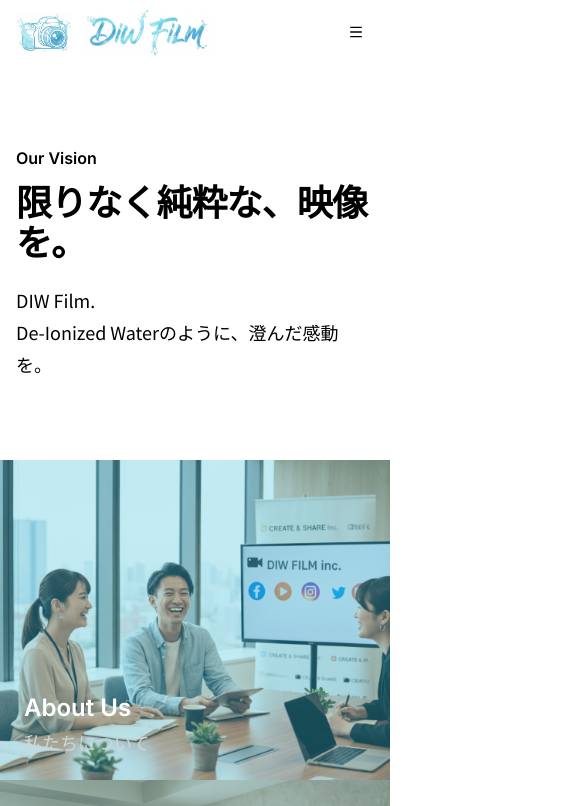
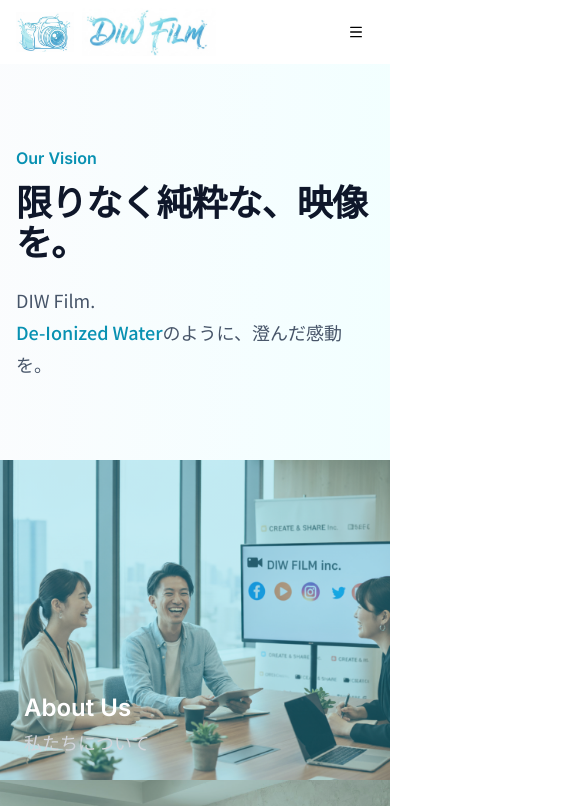
Before and after one commit to 3110yutaro/homepage-diwfilm, a Next.js app: page / in a window 390 px wide. Shown: the top 806 px of the page, 579 px wide, since content can reach past the window. Built offline with nearby package versions, Linux system fonts and the light colour scheme.

Commit message:
UIを背景をオシャレにアップデート

```diff
--- /dev/null
+++ b/src/app/components/animations/BackgroundBlobs.tsx
@@ -0,0 +1,10 @@
+export function BackgroundBlobs() {
+  return (
+    <div aria-hidden="true" className="absolute inset-0 -z-10">
+      <div className="absolute inset-0 bg-gradient-to-br from-slate-50 via-cyan-50 to-blue-100 opacity-70"></div>
+      <div className="absolute top-1/4 left-1/4 w-96 h-96 bg-cyan-200 rounded-full mix-blend-multiply filter blur-3xl opacity-50 animate-blob"></div>
+      <div className="absolute top-1/3 right-1/4 w-96 h-96 bg-blue-200 rounded-full mix-blend-multiply filter blur-3xl opacity-50 animate-blob [animation-delay:2s]"></div>
+      <div className="absolute -bottom-32 left-1/2 w-96 h-96 bg-sky-200 rounded-full mix-blend-multiply filter blur-3xl opacity-50 animate-blob [animation-delay:4s]"></div>
+    </div>
+  );
+}
--- a/src/app/components/sections/About.tsx
+++ b/src/app/components/sections/About.tsx
@@ -22,8 +22,8 @@
   ]
 
   return (
-    <section id="about" className="py-20 md:py-32 bg-muted/30">
-      <div className="container mx-auto px-4 sm:px-6 lg:px-8">
+    <section id="about" className="relative py-20 md:py-32 bg-transparent">
+      <div className="container mx-auto px-4 sm:px-6 lg:px-8 relative z-10">
         <div className="max-w-4xl mx-auto">
           {/* セクションタイトル */}
           <div className="text-center mb-20">
--- a/src/app/components/sections/Contact.tsx
+++ b/src/app/components/sections/Contact.tsx
@@ -64,8 +64,8 @@
   }
 
   return (
-    <section id="contact" className="py-20">
-      <div className="container mx-auto px-4 sm:px-6 lg:px-8">
+    <section id="contact" className="relative py-20">
+      <div className="container mx-auto px-4 sm:px-6 lg:px-8 relative z-10">
         <div className="max-w-6xl mx-auto">
           {/* セクションタイトル */}
           <div className="text-center mb-16">
--- a/src/app/components/sections/Hero.tsx
+++ b/src/app/components/sections/Hero.tsx
@@ -24,20 +24,20 @@
 
 export function Hero() {
   return (
-    <section className="relative bg-background">
-      <div className="py-20 sm:py-32">
+    <section className="relative bg-transparent">
+      <div className="relative z-10 py-20 sm:py-32">
         <div className="container mx-auto px-4 sm:px-6 lg:px-8">
           <div className="max-w-2xl">
-            <h2 className="text-base font-semibold leading-7 text-primary">
+            <h2 className="text-base font-semibold leading-7 text-cyan-600">
               Our Vision
             </h2>
-            <p className="mt-2 text-4xl font-bold tracking-tight text-primary sm:text-5xl">
+            <p className="mt-2 text-4xl font-bold tracking-tight text-slate-900 sm:text-5xl">
               限りなく純粋な、映像を。
             </p>
-            <p className="mt-6 text-lg leading-8 text-muted-foreground">
+            <p className="mt-6 text-lg leading-8 text-slate-600">
               DIW Film.
               <br />
-              De-Ionized Waterのように、澄んだ感動を。
+              <span className="text-cyan-600 font-medium">De-Ionized Water</span>のように、澄んだ感動を。
             </p>
           </div>
         </div>
--- a/src/app/page.tsx
+++ b/src/app/page.tsx
@@ -7,6 +7,7 @@
 import { useScrollFadeIn } from "@/lib/useScrollFadeIn";
 import { services } from "@/lib/services";
 import { RotationLogo } from "@/app/components/animations/RotationLogo";
+import { BackgroundBlobs } from "@/app/components/animations/BackgroundBlobs";
 
 export default function Home() {
   const [showContent, setShowContent] = useState(false);
@@ -20,15 +21,16 @@
   const animatedContact = useScrollFadeIn('up', 1, 0.4);
 
   return (
-    <main>
+    <main className="relative">
       <RotationLogo onAnimationComplete={handleAnimationComplete} />
       <div className={showContent ? "animate-fade-in" : "opacity-0"}>
+        <BackgroundBlobs />
         <Hero />
         <section id="about-us" {...animatedAbout}>
           <About />
         </section>
-        <section id="services" {...animatedServices}>
-          <div className="container mx-auto py-12 px-4 sm:px-6 lg:px-8">
+        <section id="services" {...animatedServices} className="py-12">
+          <div className="container mx-auto py-12 px-4 sm:px-6 lg:px-8 relative z-10">
             <h2 className="text-4xl md:text-5xl font-extrabold text-center text-gray-900 mb-12">サービス</h2>
             <div className="grid grid-cols-1 md:grid-cols-2 lg:grid-cols-4 gap-8">
               {services.map((service, index) => (
--- a/tailwind.config.js
+++ b/tailwind.config.js
@@ -16,6 +16,25 @@
       },
     },
     extend: {
+      keyframes: {
+        blob: {
+          "0%": {
+            transform: "translate(0px, 0px) scale(1)",
+          },
+          "33%": {
+            transform: "translate(30px, -50px) scale(1.1)",
+          },
+          "66%": {
+            transform: "translate(-20px, 20px) scale(0.9)",
+          },
+          "100%": {
+            transform: "translate(0px, 0px) scale(1)",
+          },
+        },
+      },
+      animation: {
+        blob: "blob 7s infinite",
+      },
       colors: {
         border: "hsl(var(--border))",
         input: "hsl(var(--input))",
```
